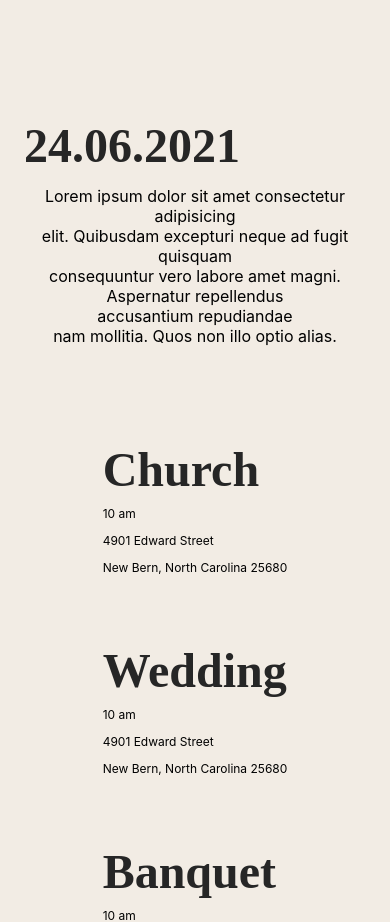
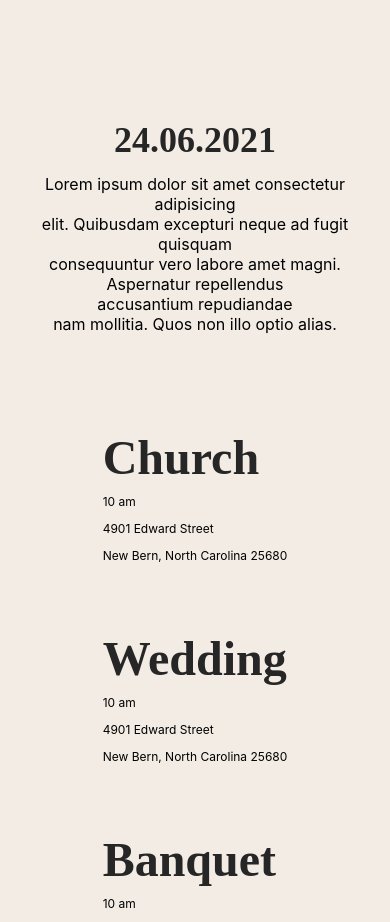
Before and after one commit to gastonche/wedding-frontend, a Next.js app: page / in a window 390 px wide. Shown: the part 1060-1982 px from the top of the page. Built offline with nearby package versions, Linux system fonts and the light colour scheme; a web font is replaced by a local one.

Commit message:
add mobile responsive design

```diff
--- a/core/components/atoms/Title/Title.jsx
+++ b/core/components/atoms/Title/Title.jsx
@@ -6,10 +6,12 @@ export default function Title({
   children,
   variant = "regular",
   color = "primary",
+  className
 }) {
   return (
     <h1
       className={classNames({
+        [className]: true,
         [styles.title]: true,
         [styles[variant]]: true,
         [colors[color]]: true,
--- a/core/components/organisms/Program/Program.jsx
+++ b/core/components/organisms/Program/Program.jsx
@@ -7,7 +7,7 @@ function Program() {
   return (
     <>
       <div className={programStyle.program__date}>
-        <Title>24.06.2021</Title>
+        <Title className={programStyle.program__title}>24.06.2021</Title>
         <p className={programStyle.program__dateText}>
           Lorem ipsum dolor sit amet consectetur adipisicing<br /> elit. Quibusdam
           excepturi neque ad fugit quisquam<br /> consequuntur vero labore amet magni.
--- a/core/components/organisms/Program/Program.module.css
+++ b/core/components/organisms/Program/Program.module.css
@@ -1,17 +1,13 @@
 .program__date{
     margin-top: 200px;
-}
-
-.program__dateText{
-
 }
 
 @media screen and (max-width: 425px){
     .program__dateText{
         text-align: center;
     }
-    .h1{
-        align-items: center;
-        font-size: 5rem;
+    .program__title{
+        font-size: 3rem;
+        text-align: center;
     }
 }
```
